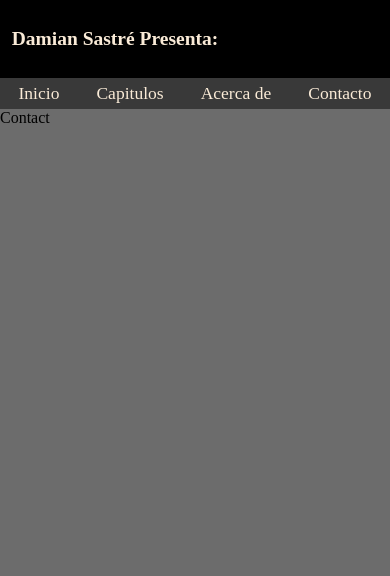
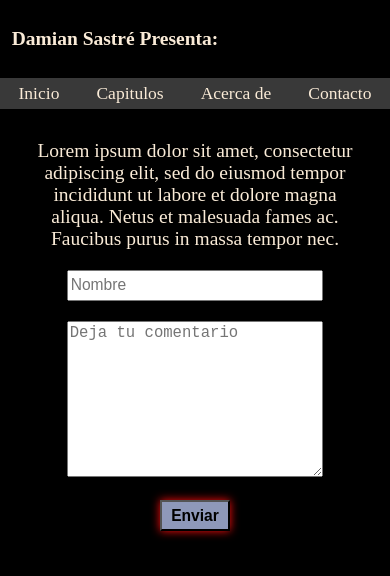
Before and after one commit to sambeck87/damian_sastre_presenta, a React (Create React App) app: page /Contacto in a window 390 px wide. Shown: the top 576 px of the page. Built offline with nearby package versions, Linux system fonts and the light colour scheme; no server answers.

Commit message:
Finish demo mobile version

```diff
--- a/src/pages/About.js
+++ b/src/pages/About.js
@@ -1,7 +1,17 @@
 import React from 'react';
+import '../styles/commons.css';
+import '../styles/about.css';
 
 const About = () => (
-  <div>About</div>
+  <div id="about_container" className="flex column">
+    <div id="logo" />
+    <p id="about_page">
+      Lorem ipsum dolor sit amet, consectetur adipiscing
+      elit, sed do eiusmod tempor incididunt ut labore et
+      dolore magna aliqua. Netus et malesuada fames ac.
+      Faucibus purus in massa tempor nec.
+    </p>
+  </div>
 );
 
 export default About;
--- a/src/pages/Contact.js
+++ b/src/pages/Contact.js
@@ -1,7 +1,44 @@
 import React from 'react';
+import '../styles/commons.css';
+import '../styles/contact.css';
 
 const Contact = () => (
-  <div>Contact</div>
+  <div id="form_container">
+    <p id="paragraph" className="center">
+      Lorem ipsum dolor sit amet, consectetur adipiscing
+      elit, sed do eiusmod tempor incididunt ut labore et
+      dolore magna aliqua. Netus et malesuada fames ac.
+      Faucibus purus in massa tempor nec.
+    </p>
+    <form id="form_section" className="flex column" action="https://formspree.io/f/mwkjoewd" method="post">
+      <div id="name_container" className="flex">
+        <label id="label_name" htmlFor="name">
+          <input
+            id="name"
+            type="text"
+            name="user_name"
+            maxLength="30"
+            placeholder="Nombre"
+            required
+          />
+        </label>
+      </div>
+      <div id="message_container" className="flex">
+        <label id="message_label" htmlFor="formMessage">
+          <textarea
+            id="message_area"
+            name="text"
+            maxLength="500"
+            placeholder="Deja tu comentario"
+            required
+          />
+        </label>
+      </div>
+      <div>
+        <button id="summit_button" type="submit">Enviar</button>
+      </div>
+    </form>
+  </div>
 );
 
 export default Contact;
--- a/src/pages/Main.js
+++ b/src/pages/Main.js
@@ -1,4 +1,13 @@
 import React from 'react';
+import {
+  BsFacebook,
+  BsApple,
+  BsSpotify,
+  BsGoogle,
+  BsYoutube,
+  BsInstagram,
+} from 'react-icons/bs';
+import { FaAmazon } from 'react-icons/fa';
 import Cuento from '../components/Cuento';
 import Diario from '../components/Diario';
 import '../styles/commons.css';
@@ -30,6 +39,16 @@ const Main = () => (
     </div>
     <Cuento />
     <Diario />
+    <hr id="footer_divisor" />
+    <div id="social_media" className="flex row">
+      <BsFacebook style={{ color: '#fff', fontSize: '20px', marginTop: '2px' }} />
+      <BsApple style={{ color: '#fff', fontSize: '20px', marginTop: '2px' }} />
+      <BsSpotify style={{ color: '#fff', fontSize: '20px', marginTop: '2px' }} />
+      <BsGoogle style={{ color: '#fff', fontSize: '20px', marginTop: '2px' }} />
+      <FaAmazon style={{ color: '#fff', fontSize: '20px', marginTop: '2px' }} />
+      <BsYoutube style={{ color: '#fff', fontSize: '20px', marginTop: '2px' }} />
+      <BsInstagram style={{ color: '#fff', fontSize: '20px', marginTop: '2px' }} />
+    </div>
   </div>
 );
 
--- /dev/null
+++ b/src/styles/about.css
@@ -0,0 +1,18 @@
+#about_container {
+  align-items: center;
+}
+
+#logo {
+  background-image: url('../images/logo.jpg');
+  background-size: contain;
+  width: 80vw;
+  height: 53vw;
+  margin: 8vw 0 5vw 0;
+}
+
+#about_page {
+  color: antiquewhite;
+  font-size: 6vw;
+  font-weight: 400;
+  margin: 10vw;
+}
--- a/src/styles/commons.css
+++ b/src/styles/commons.css
@@ -7,7 +7,7 @@ body {
   margin: 0;
   padding: 0;
   min-height: 100vh;
-  background-color: rgb(108, 108, 108);
+  background-color: rgb(0, 0, 0);
 }
 
 .flex {
--- /dev/null
+++ b/src/styles/contact.css
@@ -0,0 +1,60 @@
+#form_container {
+  margin: 0;
+  background-color: black;
+  padding: 8vw 0 8vw 0;
+}
+
+#paragraph {
+  margin: 0 7vw;
+  font-size: 5vw;
+  color: antiquewhite;
+}
+
+#form_section {
+  margin: 5vw 3vw;
+  align-items: center;
+}
+
+#name_container {
+  margin: 0 0 5vw 0;
+  width: 70%;
+  justify-content: center;
+}
+
+#label_name,
+#name {
+  width: 100%;
+  height: 8vw;
+  font-size: 4vw;
+}
+
+#message_container {
+  width: 100%;
+  justify-content: center;
+}
+
+#message_label {
+  width: 70%;
+}
+
+#message_area {
+  width: 100%;
+  height: 40vw;
+  margin: 0 0 5vw 0;
+  font-size: 4vw;
+}
+
+#summit_button {
+  width: 18vw;
+  height: 8vw;
+  background-color: rgb(142, 152, 185);
+  color: rgb(0, 0, 0);
+  font-weight: 700;
+  font-size: 4vw;
+  box-shadow: 0 0 10px rgb(255, 12, 12);
+}
+
+#summit_button:hover {
+  color: rgb(142, 152, 185);
+  background-color: black;
+}
--- a/src/styles/main.css
+++ b/src/styles/main.css
@@ -1,6 +1,6 @@
 #main_container {
   background-color: black;
-  padding: 5vw 0 8vw 0;
+  padding: 5vw 0 0 0;
   color: white;
 }
 
@@ -19,3 +19,14 @@
   overflow-x: scroll;
   font-size: 4.25vw;
 }
+
+#footer_divisor {
+  width: 100%;
+  border: 1px solid wheat;
+  margin: 20vw 0 0 0;
+}
+
+#social_media {
+  padding: 6vw 0;
+  justify-content: space-around;
+}
```
Also changed, not shown: src/images/logo.jpg (added).
